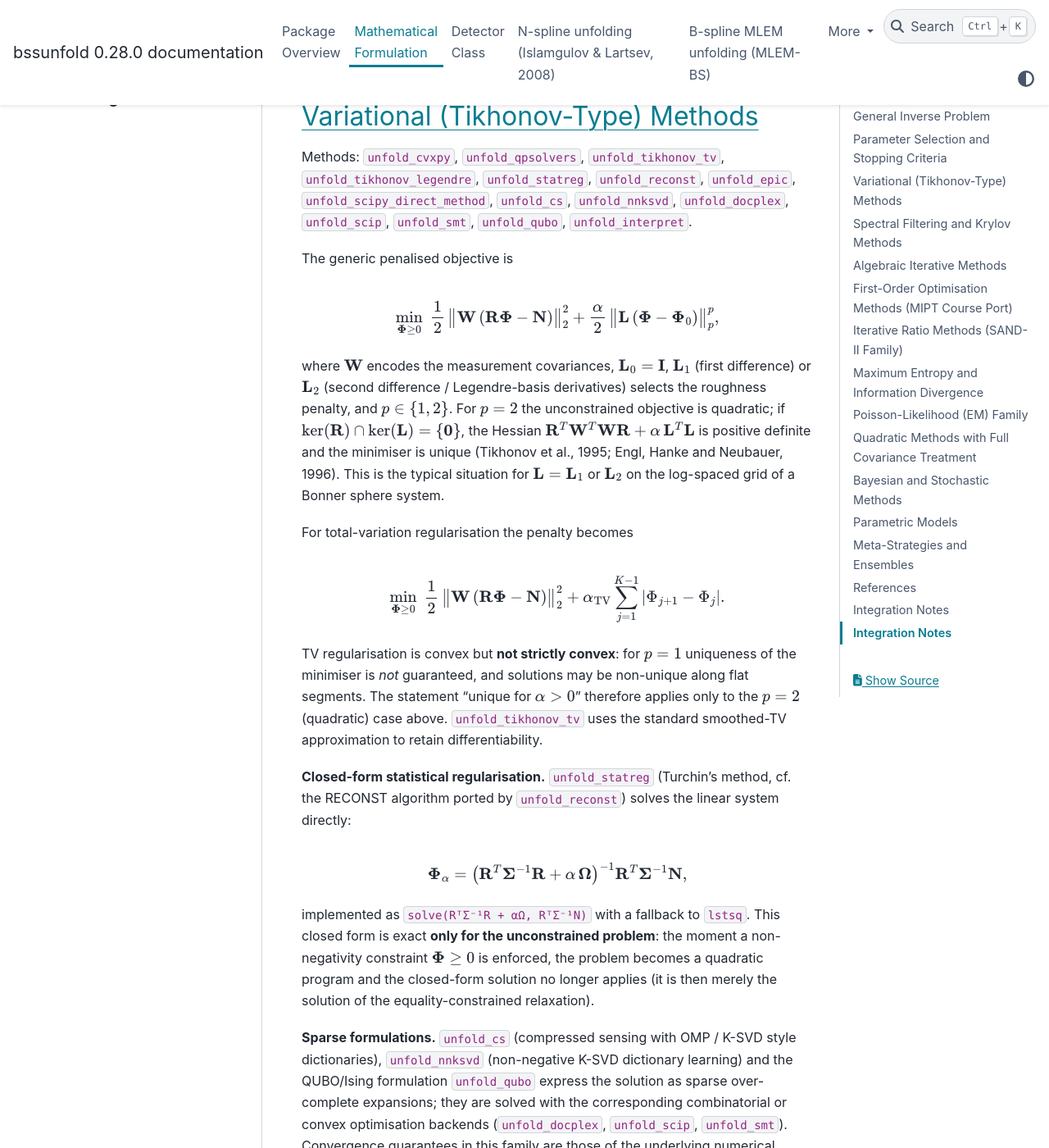
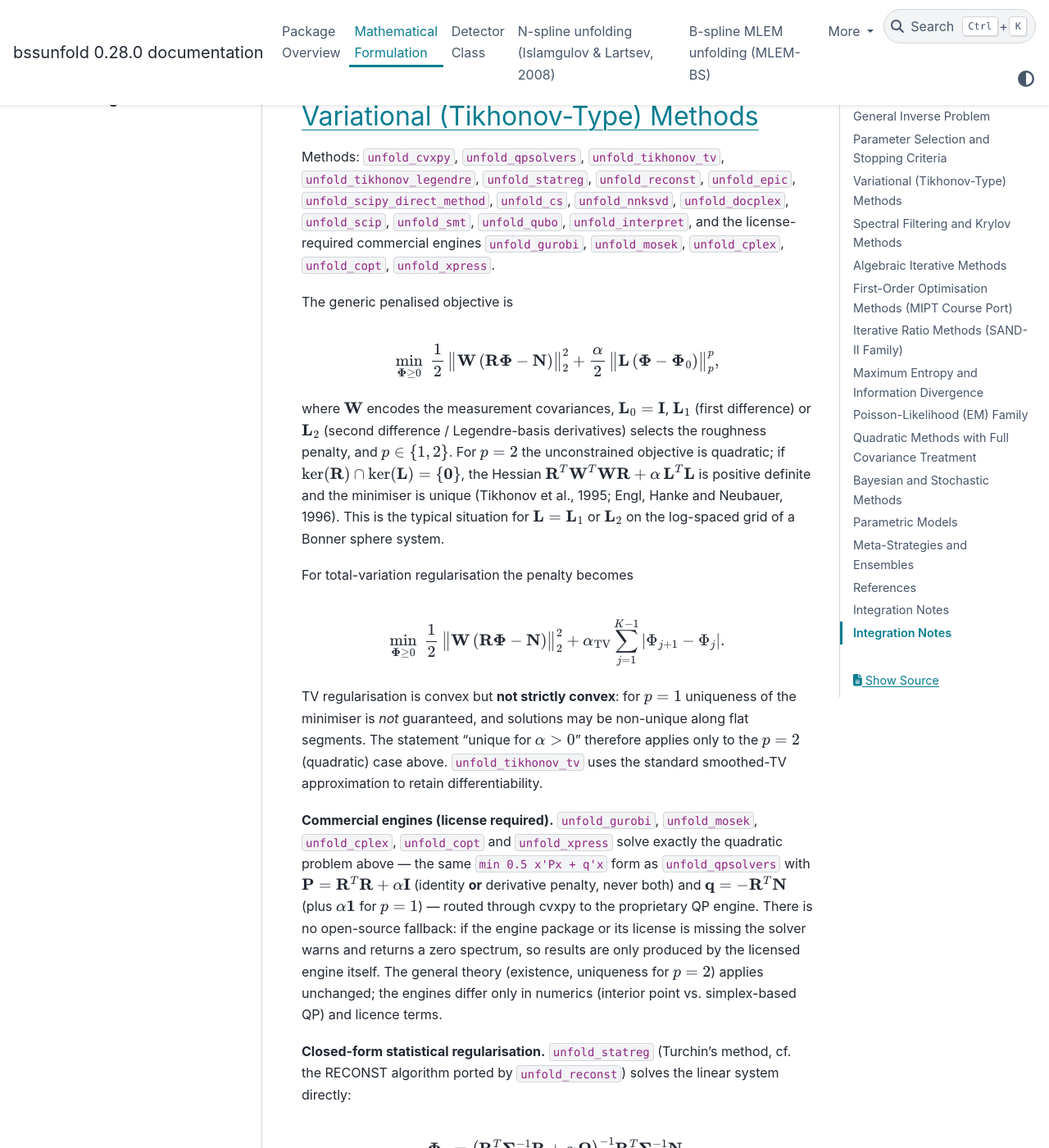
Before and after one commit to Radiationsafety/bssunfold, a Sphinx documentation site: the page built from docs/math_formulation.rst, in a window 1280 px wide and 1400 px high, scrolled down 3743 px. Shown: the whole window at 82% size. Built offline with Sphinx 7.4.7 and the PyData theme 0.15.4, drawn with Linux system fonts in a browser that asks for light colours.

Commit message:
docs: document license-required commercial solver methods (README, CHANGELOG, sphinx)

```diff
--- a/docs/examples.rst
+++ b/docs/examples.rst
@@ -318,7 +318,8 @@ energy region.
 Two internal strategies are used depending on the solver:
 
 - **UB array** (QP solvers — ``cvxpy``, ``qpsolvers``, ``docplex``, ``scip``,
-  ``mystic``): the full response matrix is passed to the solver; a per-bin
+  ``mystic``, and the commercial engines ``gurobi``, ``mosek``, ``cplex``,
+  ``copt``, ``xpress``): the full response matrix is passed to the solver; a per-bin
   upper bound vector is set to 0 for bins above the cutoff.
 - **Trimming** (iterative / matrix solvers): the response matrix is sliced to
   active energy bins, the reduced system is solved, and the result is expanded
--- a/docs/index.rst
+++ b/docs/index.rst
@@ -38,7 +38,7 @@ Overview
 Features
 --------
 
-- **Multiple Unfolding Algorithms** (94 methods):
+- **Multiple Unfolding Algorithms** (99 methods):
   - **Tikhonov-type**: CVXPY, qpsolvers (L1/L2/smoothness), Legendre basis, TSVD, EPIC (Equal Posterior Information Condition)
   - **Krylov/hybrid**: Lanczos, GKS (Golub-Kahan bidiagonalization + projected GCV/DP/L-curve), CGLS, FISTA (accelerated proximal gradient), Hybrid GMRES
   - **Iterative**: Landweber, MLEM (pure NumPy + ODL), MLEM-STOP (J-factor stopping), GRAVEL, Doroshenko, Kaczmarz
--- a/docs/math_formulation.rst
+++ b/docs/math_formulation.rst
@@ -173,7 +173,9 @@ Methods: ``unfold_cvxpy``, ``unfold_qpsolvers``, ``unfold_tikhonov_tv``,
 ``unfold_tikhonov_legendre``, ``unfold_statreg``, ``unfold_reconst``,
 ``unfold_epic``, ``unfold_scipy_direct_method``, ``unfold_cs``,
 ``unfold_nnksvd``, ``unfold_docplex``, ``unfold_scip``, ``unfold_smt``,
-``unfold_qubo``, ``unfold_interpret``.
+``unfold_qubo``, ``unfold_interpret``, and the license-required commercial
+engines ``unfold_gurobi``, ``unfold_mosek``, ``unfold_cplex``,
+``unfold_copt``, ``unfold_xpress``.
 
 The generic penalised objective is
 
@@ -214,6 +216,20 @@ solutions may be non-unique along flat segments.  The statement
 "unique for :math:`\alpha > 0`" therefore applies only to the
 :math:`p = 2` (quadratic) case above.  ``unfold_tikhonov_tv`` uses the
 standard smoothed-TV approximation to retain differentiability.
+
+**Commercial engines (license required).**  ``unfold_gurobi``,
+``unfold_mosek``, ``unfold_cplex``, ``unfold_copt`` and
+``unfold_xpress`` solve exactly the quadratic problem above — the same
+``min 0.5 x'Px + q'x`` form as ``unfold_qpsolvers`` with
+:math:`\mathbf{P} = \mathbf{R}^T\mathbf{R} + \alpha\mathbf{I}` (identity
+**or** derivative penalty, never both) and :math:`\mathbf{q} =
+-\mathbf{R}^T\mathbf{N}` (plus :math:`\alpha\mathbf{1}` for :math:`p =
+1`) — routed through cvxpy to the proprietary QP engine.  There is no
+open-source fallback: if the engine package or its license is missing
+the solver warns and returns a zero spectrum, so results are only
+produced by the licensed engine itself.  The general theory (existence,
+uniqueness for :math:`p = 2`) applies unchanged; the engines differ only
+in numerics (interior point vs. simplex-based QP) and licence terms.
 
 **Closed-form statistical regularisation.**  ``unfold_statreg``
 (Turchin's method, cf. the RECONST algorithm ported by
--- a/docs/overview.rst
+++ b/docs/overview.rst
@@ -91,6 +91,11 @@ categories:
         G --> G5["unfold_genetic"]
         G --> G7["unfold_scip"]
        G --> G8["unfold_docplex"]
+       G --> G11["unfold_gurobi (license)"]
+       G --> G12["unfold_mosek (license)"]
+       G --> G13["unfold_cplex (license)"]
+       G --> G14["unfold_copt (license)"]
+       G --> G15["unfold_xpress (license)"]
         G --> G9["unfold_epic"]
         G --> G10["unfold_qubo"]
 
```
Also changed, not shown: CHANGELOG.md (+60 -0 lines), README.md (+7 -2 lines).
